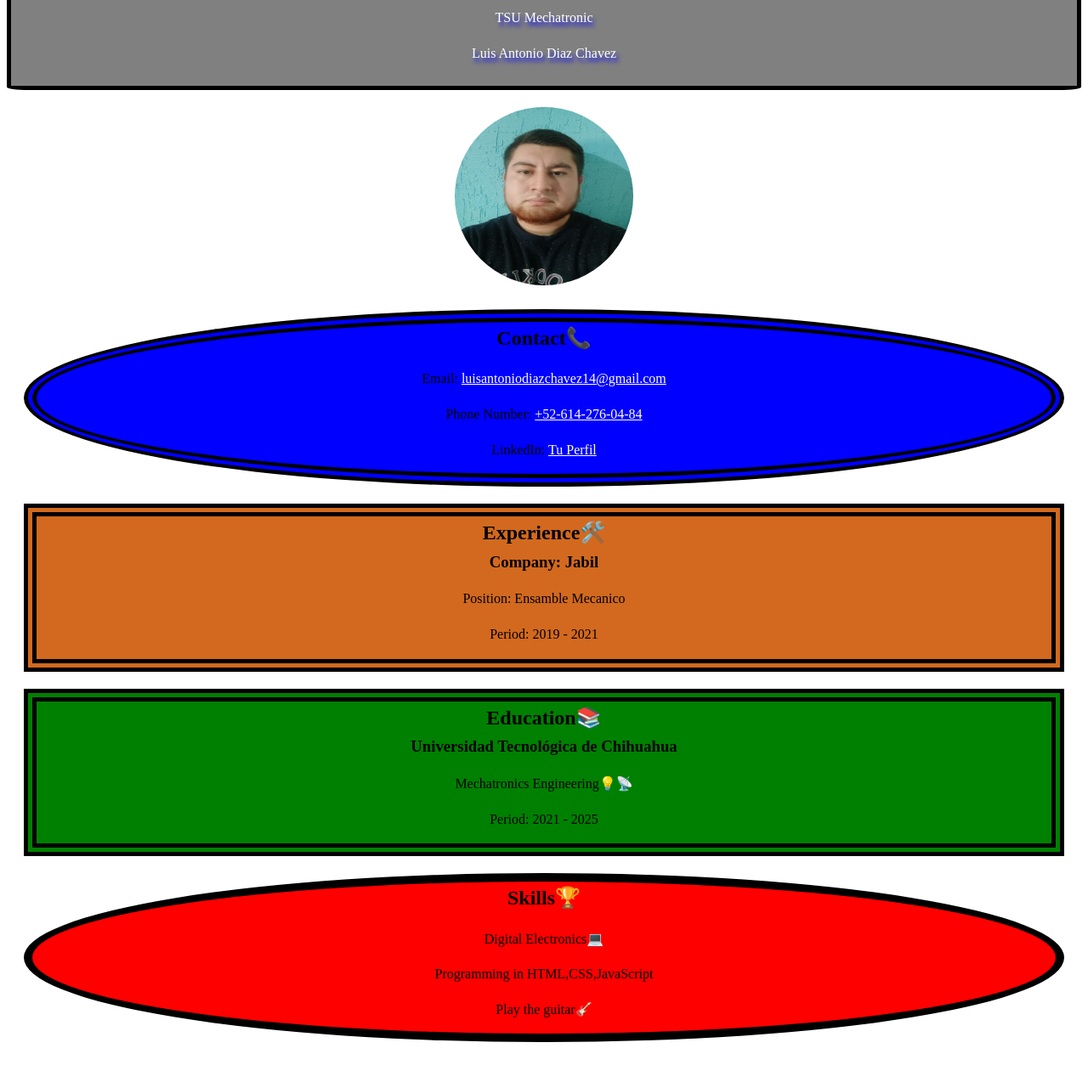
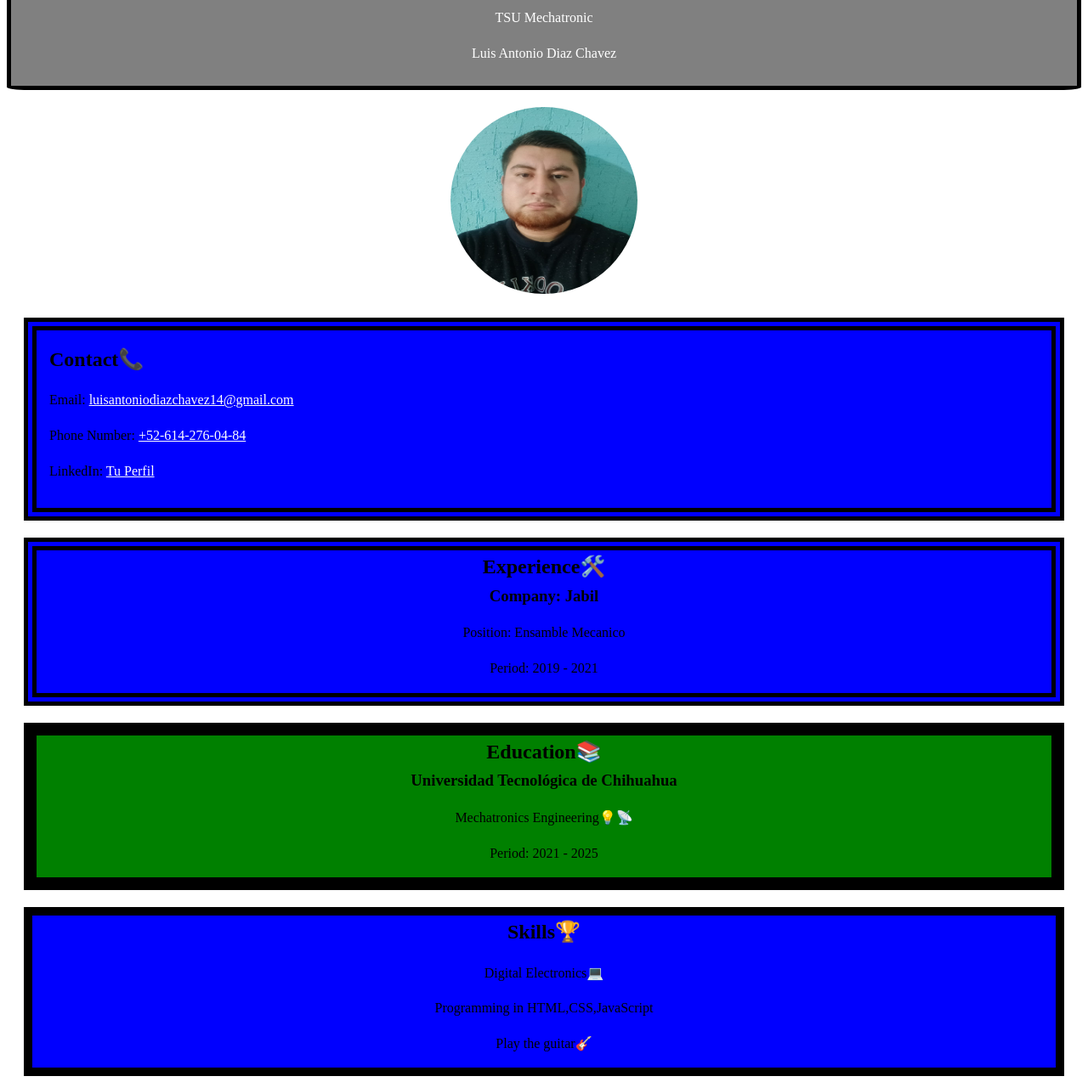
Before and after one commit to luisantonio202/Curriculum, a plain HTML site: page index.html in a window 1280 px wide. Shown: the part 82-1356 px from the top of the page at 85% size. Drawn offline with Linux system fonts and the light colour scheme.

Commit message:
Update styles.css

```diff
--- a/styles.css
+++ b/styles.css
@@ -6,7 +6,7 @@ body {
     color:black;
     line-height: 1.6;
     text-align: center;
-  }
+}
 
   header {
     background:gray;
@@ -17,13 +17,13 @@ body {
     color: #fff;
     padding: 10px 10px;
     text-align: center;
-    text-shadow: 3px 5px 5px blue;
-  }
+
+}
 
   h1, h2, h3 {
     color: black;
     margin: 0;
-  }
+}
 
   main {
     padding: 20px;
@@ -33,11 +33,17 @@ body {
     margin-bottom: 20px;
   }
 
+.contact-container {
+    display: flex;
+    align-items: center; /* Alinea verticalmente */
+    gap: 20px; /* Espacio entre la foto y el contacto */
+    justify-content: center; /* Centrar los elementos horizontalmente */
+  }
 
 #fotoperfil img {
     margin: auto;
-    width: 210px;
-    height: 210px;
+    width: 220px;
+    height: 220px;
     border-radius: 50%;
  }
 
@@ -47,7 +53,8 @@ body {
     border-color: black;
     border-style: double;
     border-width: 15px;
-    border-radius: 100%;
+    padding: 15px;
+    text-align: left;
 }
 
 #contactos{
@@ -55,7 +62,7 @@ body {
 }
 
 #experience {
-    background-color: chocolate;
+    background-color: blue;
     border-color: black;
     border-style: double;
     border-width: 15px;
@@ -65,18 +72,17 @@ body {
 #education {
     background-color: green;
     border-color: black;
-    border-style: double;
+    border-style: solid;
     border-width: 15px;
     border-radius: 0%;
 }
 
 
 #skills {
-    background-color: red;
+    background-color:blue;
     border-color: black;
     border-style: solid;
     border-width: 10px;
-    border-radius: 50%;
 }
 
 button {
```
